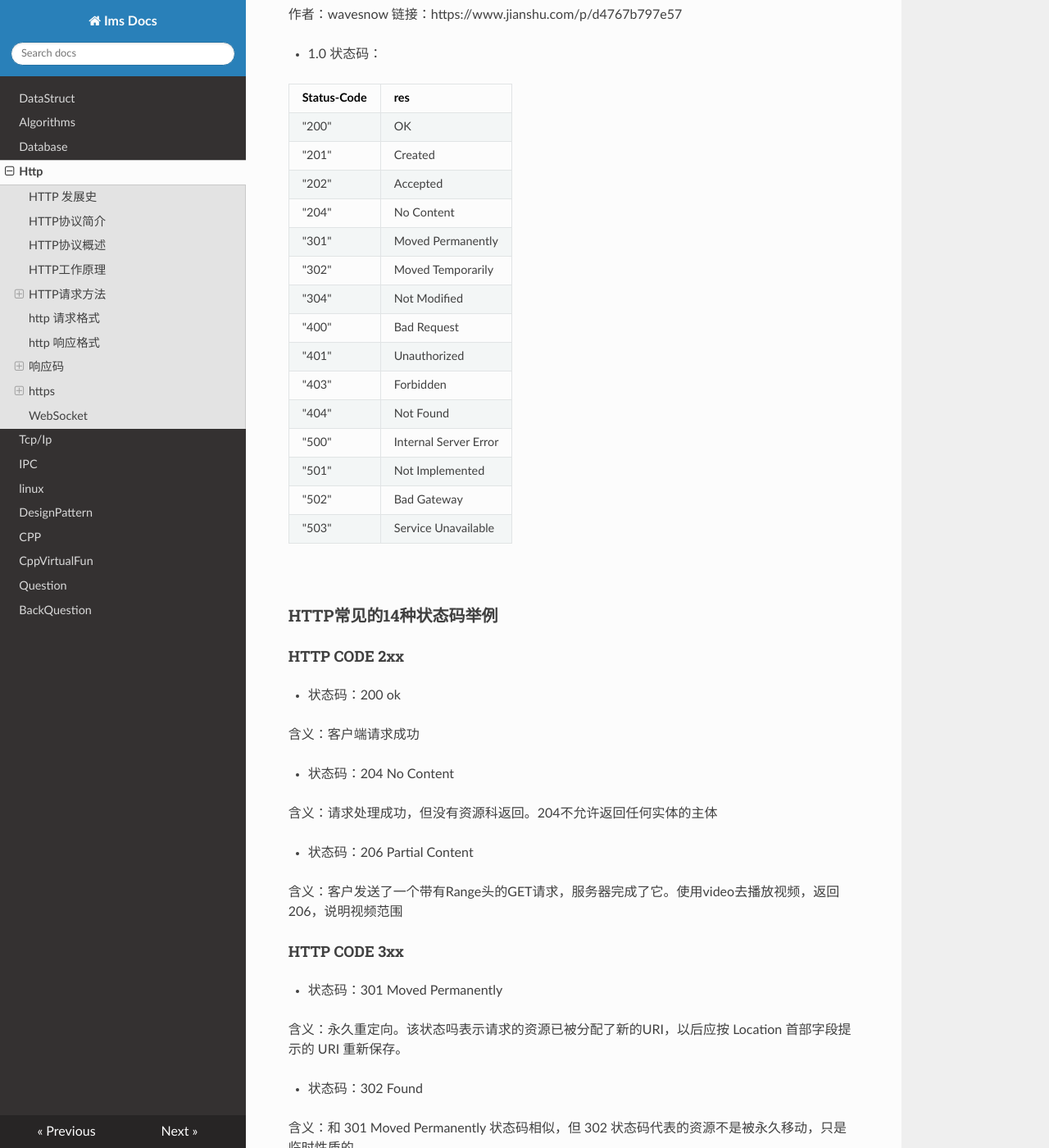
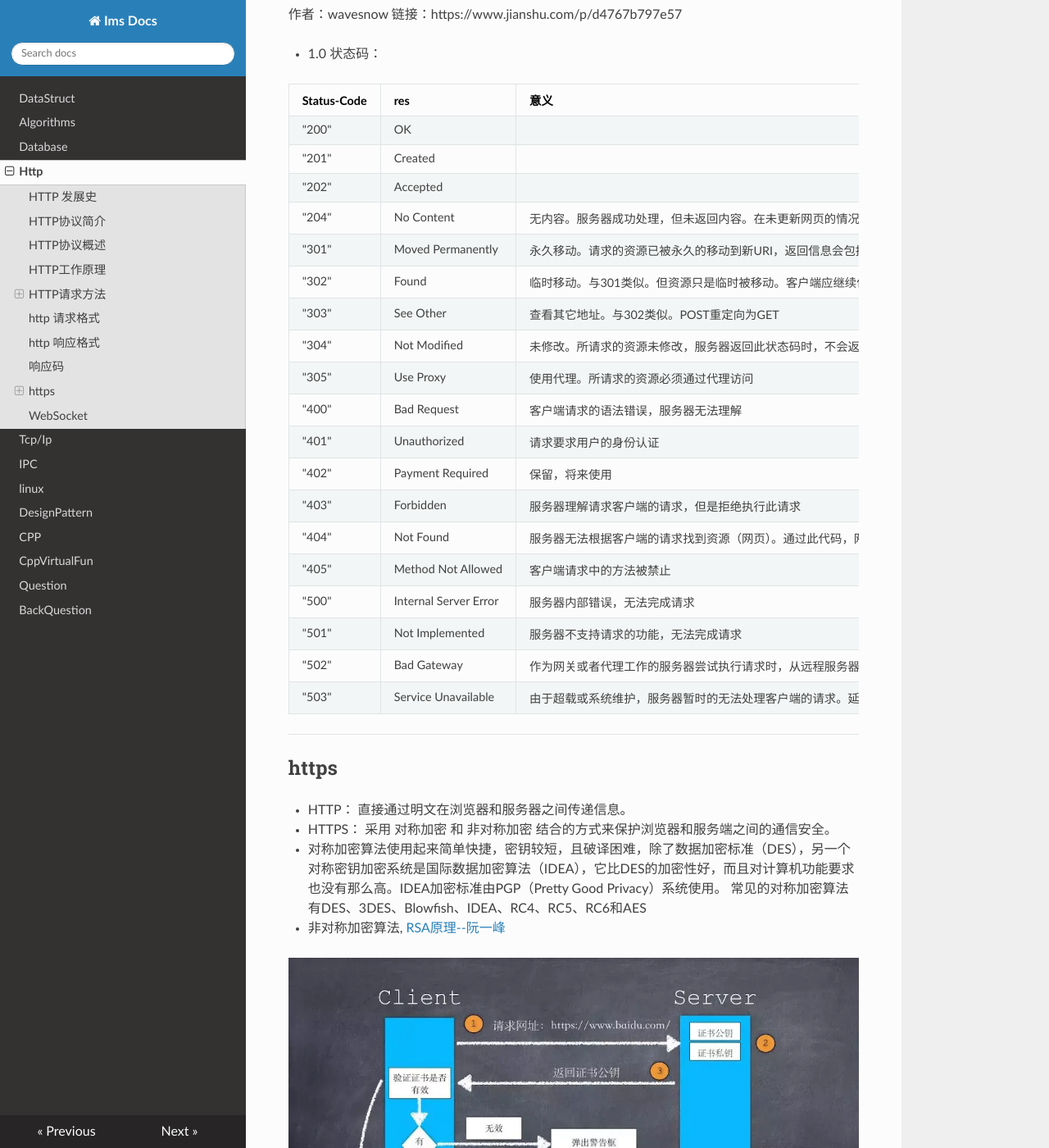
Before and after one commit to ims0/mkdocs, an MkDocs documentation site: the page built from docs/http.md, in a window 1280 px wide and 1400 px high, scrolled down 4972 px. Shown: the whole window at 82% size. Built offline with MkDocs 1.6.1, drawn with Linux system fonts in a browser that asks for light colours; nearby versions of some CDN libraries; some of the changed text lies outside the part shown.

Commit message:
完善http的状态码

```diff
--- a/docs/http.md
+++ b/docs/http.md
@@ -130,106 +130,30 @@ GET产生一个TCP数据包；POST产生两个TCP数据包。
 
 + 1.0 状态码：
 
-| Status-Code    | res|
-| -- | -- |
+| Status-Code    | res| 意义|
+| -- | -- | -- |
 | "200"   | OK
 | "201"   | Created|
 | "202"   | Accepted|
-| "204"   | No Content|
-| "301"   | Moved Permanently|
-| "302"   | Moved Temporarily|
-| "304"   | Not Modified|
-| "400"   | Bad Request|
-| "401"   | Unauthorized|
-| "403"   | Forbidden|
-| "404"   | Not Found|
-| "500"   | Internal Server Error|
-| "501"   | Not Implemented|
-| "502"   | Bad Gateway|
-| "503"   | Service Unavailable|
+| "204"   | No Content| 无内容。服务器成功处理，但未返回内容。在未更新网页的情况下，可确保浏览器继续显示当前文档|
+| "301"   | Moved Permanently| 永久移动。请求的资源已被永久的移动到新URI，返回信息会包括新的URI，浏览器会自动定向到新URI。今后任何新的请求都应使用新的URI代替|
+| "302"   | Found | 临时移动。与301类似。但资源只是临时被移动。客户端应继续使用原有URI |
+| "303"   | See Other | 查看其它地址。与302类似。POST重定向为GET
+| "304"   | Not Modified|未修改。所请求的资源未修改，服务器返回此状态码时，不会返回任何资源。客户端通常会缓存访问过的资源，通过提供一个头信息指出客户端希望只返回在指定日期之后修改的资源
+| "305"   | Use Proxy | 使用代理。所请求的资源必须通过代理访问
+| "400"   | Bad Request| 客户端请求的语法错误，服务器无法理解
+| "401"   | Unauthorized|请求要求用户的身份认证
+| "402"   | Payment Required| 保留，将来使用
+| "403"   | Forbidden| 服务器理解请求客户端的请求，但是拒绝执行此请求
+| "404"   | Not Found| 服务器无法根据客户端的请求找到资源（网页）。通过此代码，网站设计人员可设置"您所请求的资源无法找到"的个性页面
+| "405"   | Method Not Allowed|客户端请求中的方法被禁止
+| "500"   | Internal Server Error| 服务器内部错误，无法完成请求
+| "501"   | Not Implemented|服务器不支持请求的功能，无法完成请求
+| "502"   | Bad Gateway|作为网关或者代理工作的服务器尝试执行请求时，从远程服务器接收到了一个无效的响应
+| "503"   | Service Unavailable|由于超载或系统维护，服务器暂时的无法处理客户端的请求。延时的长度可包含在服务器的Retry-After头信息中
 
-<br>
+----
 
-### HTTP常见的14种状态码举例
-
-#### HTTP CODE 2xx
-
-+ 状态码：200 ok
-
-含义：客户端请求成功
-
-+ 状态码：204 No Content
-
-含义：请求处理成功，但没有资源科返回。204不允许返回任何实体的主体
-
-+ 状态码：206 Partial Content
-
-含义：客户发送了一个带有Range头的GET请求，服务器完成了它。使用video去播放视频，返回206，说明视频范围
-
-#### HTTP CODE 3xx
-
-+ 状态码：301 Moved Permanently
-
-含义：永久重定向。该状态吗表示请求的资源已被分配了新的URI，以后应按 Location 首部字段提示的 URI 重新保存。
-
-+ 状态码：302 Found
-
-含义：和 301 Moved Permanently 状态码相似，但 302 状态码代表的资源不是被永久移动，只是临时性质的。
-
-+ 状态码：303 See Other
-
-含义：303 状态码和 302 Found 状态码有着相同的功能，但 303 状态码明确表示客户端应当采用 GET 方法获取资源。
-
-+ 状态码：304 Not Modified
-
-含义：
-1. 304 虽然被划分在 3XX 类别中，但是和重定向没有关系。
-2. 资源已找到，但未符合条件请求。
-条件请求是啥：
-采用 GET方法的请求报文中包含 If-Match，If-ModifiedSince，If-None-Match，If-Range，If-Unmodified-Since
-中任一首部。
-
-#### HTTP CODE 4xx
-+ 状态码：400 Bad Request
-
-含义：请求报文中存在语法错误。当错误发生是，需要修改请求的内容后再次发送请求。 另外，浏览器会像200 OK一样对待该状态码。
-
-+ 状态码：401 Unauthorized
-
-含义：返回含有 401 的响应必须包含一个适用于被请求资源的 WWW-Authenticate
-首部用以质询（challenge）用户信息。当浏览器初次接收到 401 响应，会弹出认证用的对话窗口。
-
-+ 状态码：403 Forbidden
-
-含义：该状态码表明对请求资源的访问被服务器拒绝了。服务器端没有必要给出拒绝的详细理由。
-未获得文件系统的访问授权，访问权限出现某些问题（从未授权的发送源 IP 地址试图访问）等列举的情况都可能是发生 403 的原因。
-
-+ 状态码：404 Not Found
-
-含义：该状态吗表明服务器上无法找到请求的资源。
-
-#### HTTP CODE 5xx
-+ 状态码：500 Intertnal Server Error
-
-含义：服务器本身发生错误。也有可能是 Web应用存在的 bug 或某些临时的故障
-
-+ 状态码：503 Intertnal Server Error
-
-含义：该状态码表明服务器暂时处于超负载或正在进行停机维护，现在无法处理请求。
-
-extern:
-
-500 （服务器内部错误） 服务器遇到错误，无法完成请求。（解决办法传参数不正确）
-
-501 （尚未实施） 服务器不具备完成请求的功能。 例如，服务器无法识别请求方法时可能会返回此代码。
-
-502 （错误网关） 服务器作为网关或代理，从上游服务器收到无效响应。
-
-503 （服务不可用） 服务器目前无法使用（由于超载或停机维护）。 通常，这只是暂时状态。
-
-504 （网关超时） 服务器作为网关或代理，但是没有及时从上游服务器收到请求。
-
-505 （HTTP 版本不受支持） 服务器不支持请求中所用的 HTTP 协议版本。
 
 ## https
 
```
